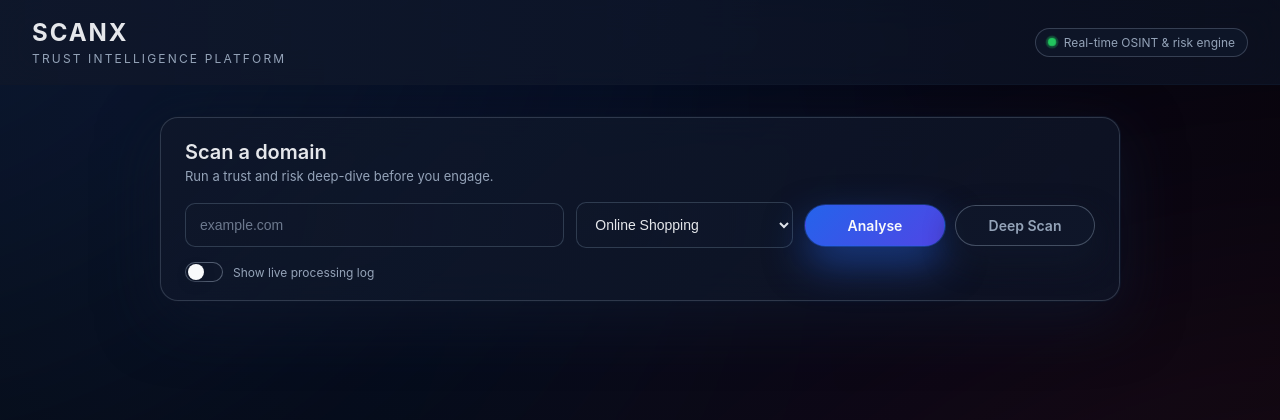
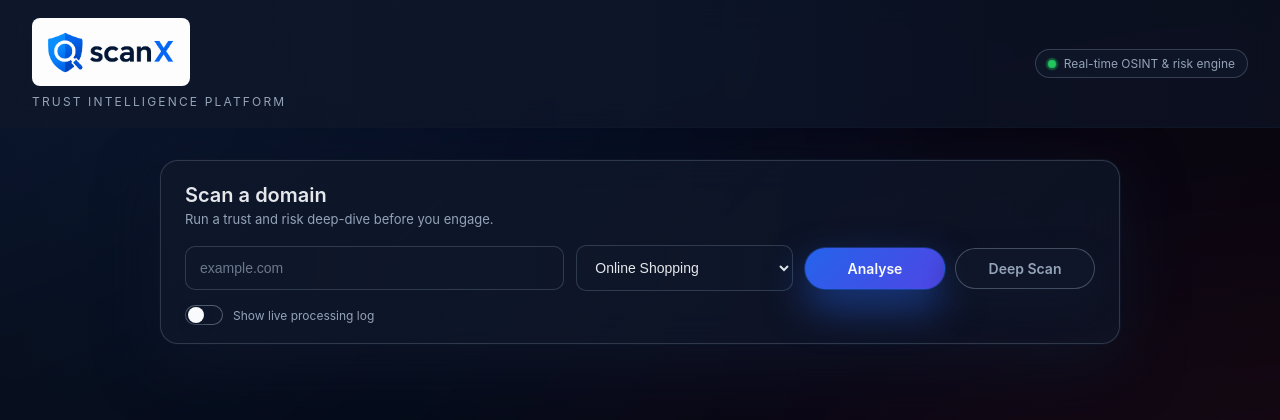
Before and after one commit to shubhushubhu99/scanX, a Flask app: page / in a window 1280 px wide. Shown: the top 420 px of the page. Run offline with Flask 3, Linux system fonts and the light colour scheme.

Commit message:
Feature/add scanx logo (#20)
* feat: add scanX logo to top bar

* chore: stop tracking __pycache__ files

---------

Co-authored-by: Kavya Ay <-kavyaay09@gmail.com>
Co-authored-by: Shubham Yadav <65662155+shubhushubhu99@users.noreply.github.com>

```diff
--- a/static/css/style.css
+++ b/static/css/style.css
@@ -67,7 +67,16 @@ body::before {
 
 .brand {
   display: flex;
-  flex-direction: column;
+  align-items: center;
+  flex-wrap: wrap;
+  gap: 4px 12px;
+}
+
+.brand-logo {
+  height: 68px;
+  width: auto;
+  object-fit: contain;
+  border-radius: 8px;
 }
 
 .brand .logo {
@@ -83,6 +92,7 @@ body::before {
   text-transform: uppercase;
   letter-spacing: 0.18em;
   color: var(--muted);
+  flex-basis: 100%;
 }
 
 .top-meta {
--- a/templates/index.html
+++ b/templates/index.html
@@ -12,7 +12,7 @@
   <!-- TOP BAR -->
   <header class="topbar">
     <div class="brand">
-      <span class="logo">scanX</span>
+      <img src="/static/images/scanx-logo.png" alt="scanX logo" class="brand-logo" />
       <span class="subtitle">Trust Intelligence Platform</span>
     </div>
 
```
Also changed, not shown: static/images/scanx-logo.png (added).
